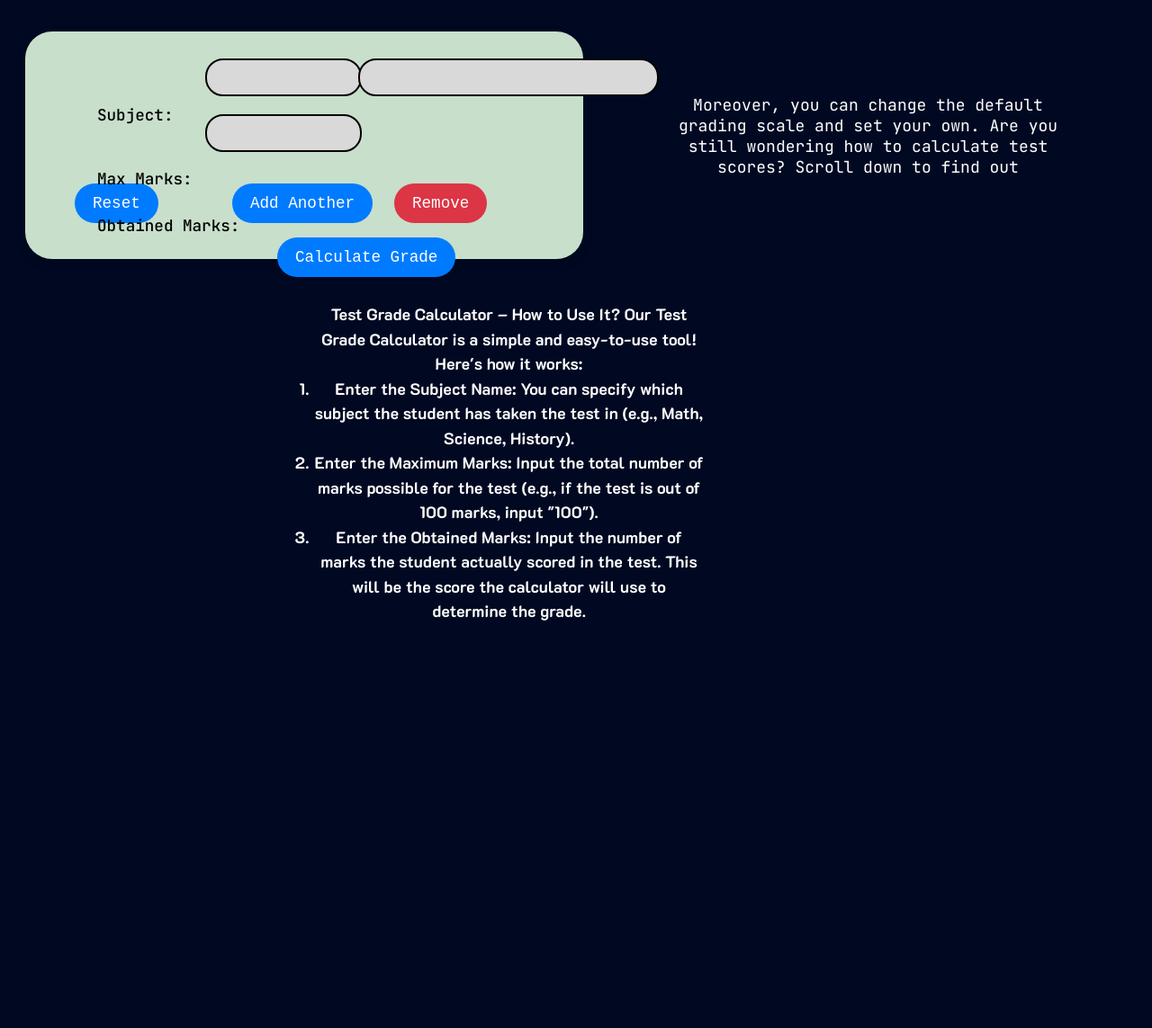
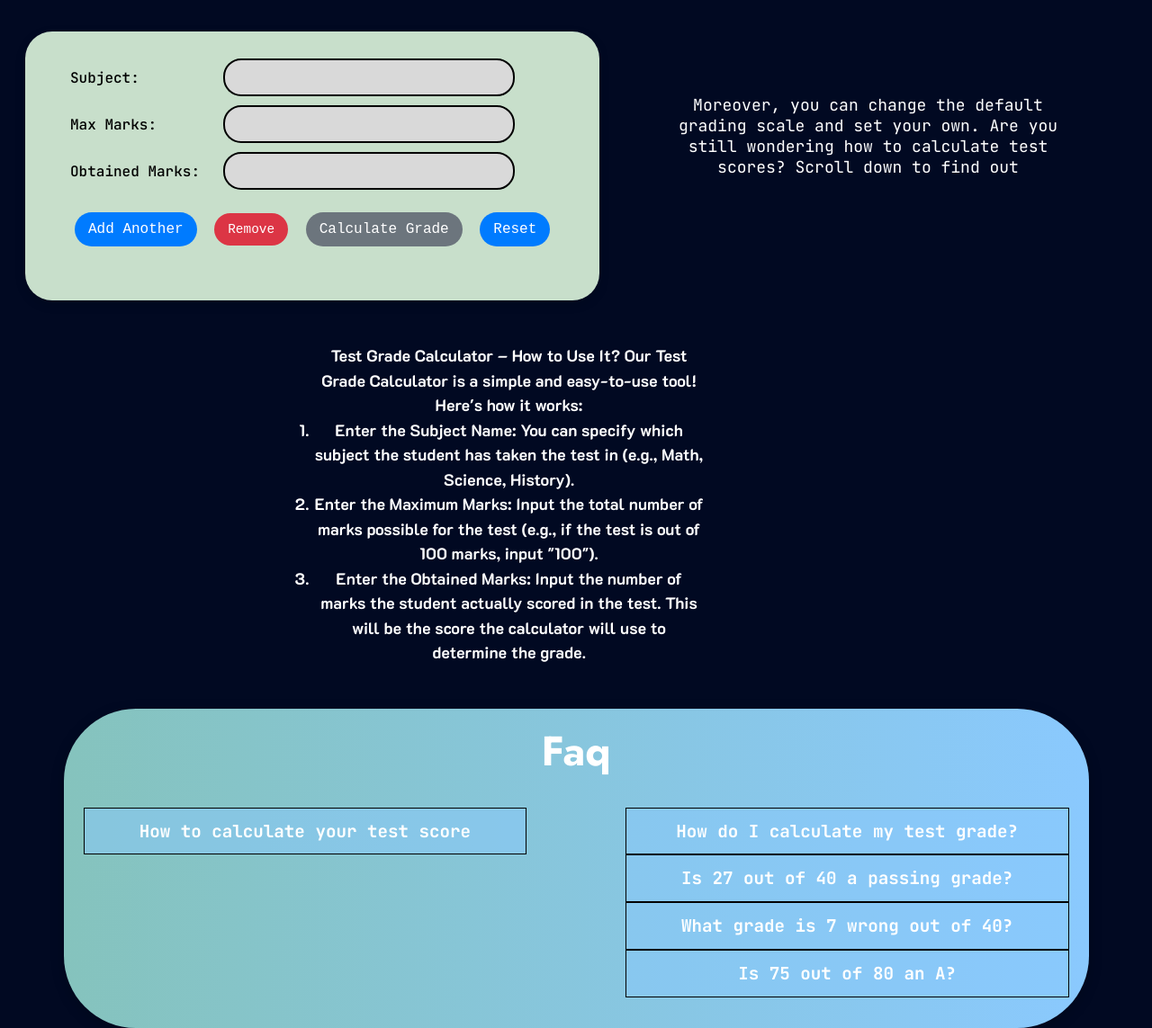
Before and after one commit to Grade-finder/GradeFinder, a plain HTML site: page index.html in a window 1280 px wide. Shown: the part 600-1743 px from the top of the page at 90% size. Drawn offline with Linux system fonts and the light colour scheme.

Commit message:
improve ui

```diff
--- a/calculator.css
+++ b/calculator.css
@@ -1,18 +1,17 @@
 /* Calculator */
 .container {
-  max-width: 520px;
-  margin: 30px 0; /* Vertical spacing only, no horizontal centering */
+  max-width: 550px;
+  margin: 30px 0;
   padding: 30px 50px;
   background-color: #C8DFCB;
   box-shadow: 0 4px 12px rgba(0, 0, 0, 0.15);
   border-radius: 30px;
   display: flex;
   flex-direction: column;
-  align-items: flex-start; /* Align content to the left */
-  position: relative; /* Keep it in the document flow */
-  float: left; /* Move the container to the left */
-  margin-left: 20px; /* Add spacing from the left edge of the page */
-}
+  align-items: flex-start;
+  position: relative;
+  float: left;
+  margin-left: 20px; }
 
 
 /* Title Styling */
@@ -28,8 +27,8 @@
 /* Input Group Styling */
 .input-group {
   display: grid;
-  grid-template-columns: 150px auto; /* Label + Input */
-  grid-gap: 10px 20px; /* Adjust spacing */
+  grid-template-columns: 150px auto;
+  grid-gap: 10px 20px;
   margin-bottom: 15px;
   width: 100%;
   align-items: center;
@@ -58,92 +57,6 @@ input:focus {
   border-color: #007bff;
   outline: none;
 }
-<<<<<<< HEAD
-=======
-
-  .input-group {
-    display: flex;
-    flex-direction: column;
-    margin-bottom: px;
-    align-items: flex-start;
-  }
-
-  #sub{
-    position: absolute;
-  left: 80px;
-  bottom: 100;
-  }
-  #max{
-    position: absolute;
-  left: 80px;
-  top: 142px
-  }
-  #obtained{
-    position: absolute;
-  left: 80px;
-  top: 194px
-  }
-  input{
-    margin-left: 150px;
-  }
-  label {
-    font-weight: 500;
-    margin-top: 10px;
-    font-size: 1.1em;
-    color: #000000;
-    font-family: "JetBrains Mono", monospace;
-  }
-
-  input, select {
-    padding: 10px;
-    border: 2px solid #000000;
-    border-radius: 20px;
-    margin-bottom: 10px;
-    width: 100%;
-    outline: none;
-    max-width: 310px;
-    font-size: 1em;
-    background-color: #D9D9D9;
-    transition: border-color 0.3s ease;
-  }
-
-  input:focus, select:focus {
-    border-color: #007bff;
-  }
-
-  button {
-    font-family: 'Roboto Mono', monospace;
-    padding: 12px 20px;
-    margin: 10px 5px;
-    border: none;
-    border-radius: 30px;
-    background-color: #007bff;
-    color: white;
-    cursor: pointer;
-    font-size: 1.1em;
-    transition: background-color 0.3s ease;
-
-  }
-
-
-
-#add-button{
-  position: absolute;
-
-  margin-left:180px;
-}
-#remove-btn{
-  position: absolute;
-float: right;
-  margin-left:360px;
-  background-color: #dc3545;
-
-}
-#calc-btn{
-  position: absolute;
-  margin-top:70px;
-  margin-left: 230px;
->>>>>>> 6a0c7176d8d200146d12c111c4a13c7ba0b6eeea
 
 /* Button Styling */
 button {
--- a/faq.css
+++ b/faq.css
@@ -7,9 +7,9 @@
   width: 100%;
   background-image: linear-gradient(270deg, #8AC9FE, #85C3BD);
   box-shadow: 0 4px 15px rgba(0, 0, 0, 0.2);
-  margin: 50px auto; /* Dynamic spacing from surrounding elements */
-  position: relative; /* Keeps it in the document flow */
-  clear: both; /* Ensure it clears floated content above */
+  margin: 50px auto;
+  position: relative;
+  clear: both;
 }
 
 .faq-title {
@@ -23,7 +23,8 @@
 .faq-section {
   display: flex;
   justify-content: space-between;
-  flex-wrap: wrap;
+  flex-wrap: wrap; /* Ensure items wrap when space is tight */
+  gap: 20px; /* Add space between columns */
 }
 
 .faq-column {
@@ -56,8 +57,27 @@
 }
 
 @media (max-width: 768px) {
+  .faq-title {
+    font-size: 36px; /* Adjust title font size for smaller screens */
+  }
+
+  .faq-section {
+    flex-direction: column; /* Stack FAQ columns on small screens */
+    align-items: center; /* Center columns */
+  }
+
   .faq-column {
-    width: 100%;
+    width: 100%; /* Make FAQ columns take up full width */
+    text-align: left; /* Align text left for readability */
+  }
+
+  .faq-column h3 {
+    font-size: 1.1rem; /* Slightly adjust size of section titles */
+  }
+
+  .faq-container {
+    margin-top: 30px; /* Reduced margin for smaller screens */
+    padding: 10px 15px; /* Adjust padding */
   }
 }
 
@@ -65,17 +85,13 @@
   cursor: pointer;
   padding: 10px;
   background-color: #8AC9FE80;
-<<<<<<< HEAD
   border: solid 1px black;
-=======
-  border:solid 1px #8AC9FE80;
->>>>>>> 6a0c7176d8d200146d12c111c4a13c7ba0b6eeea
   margin: 0;
   font-size: 1.2rem;
 }
 
 .panel {
-  display: none; /* Hidden by default */
+  display: none;
   padding: 10px;
   background-color: #8AC9FE80;
   border: solid 1px #8AC9FE80;
@@ -90,11 +106,11 @@
   padding-left: 20px;
 }
 
-/* Ensure enough spacing between sections */
+
 .section-above {
-  margin-bottom: 50px; /* Add space below the previous section */
+  margin-bottom: 50px;
 }
 
 .faq-container {
-  margin-top: 500px;
+  margin-top: 30px;
 }
--- a/index.html
+++ b/index.html
@@ -29,6 +29,7 @@
         </p>
     </div>
 
+
     <div>
       <h2>
         Easy To Use Calculator With CGPA And Percentage
@@ -55,6 +56,7 @@
                     <input id="om" type="number" name="obtainedMarks" class="obtainedMarks" required>
                 </div>
             </div>
+
             <div id="button-group">
               <button type="button" id="add-button">Add Another</button>
               <button type="button" id="remove-btn">Remove</button>
@@ -122,10 +124,13 @@
                   <p>Yes, 75 out of 80 is an A, which is 93.75% in the default grading scale.</p>
               </div>
           </div>
+
       </div>
   </div>
 
     <script src="index.js"></script>
+    <script src="local.js"></script>
+
 </body>
 <footer>
   <a id="more-info" href="https://github.com/Grade-finder/GradeFinder">More About This Project</a>
```
